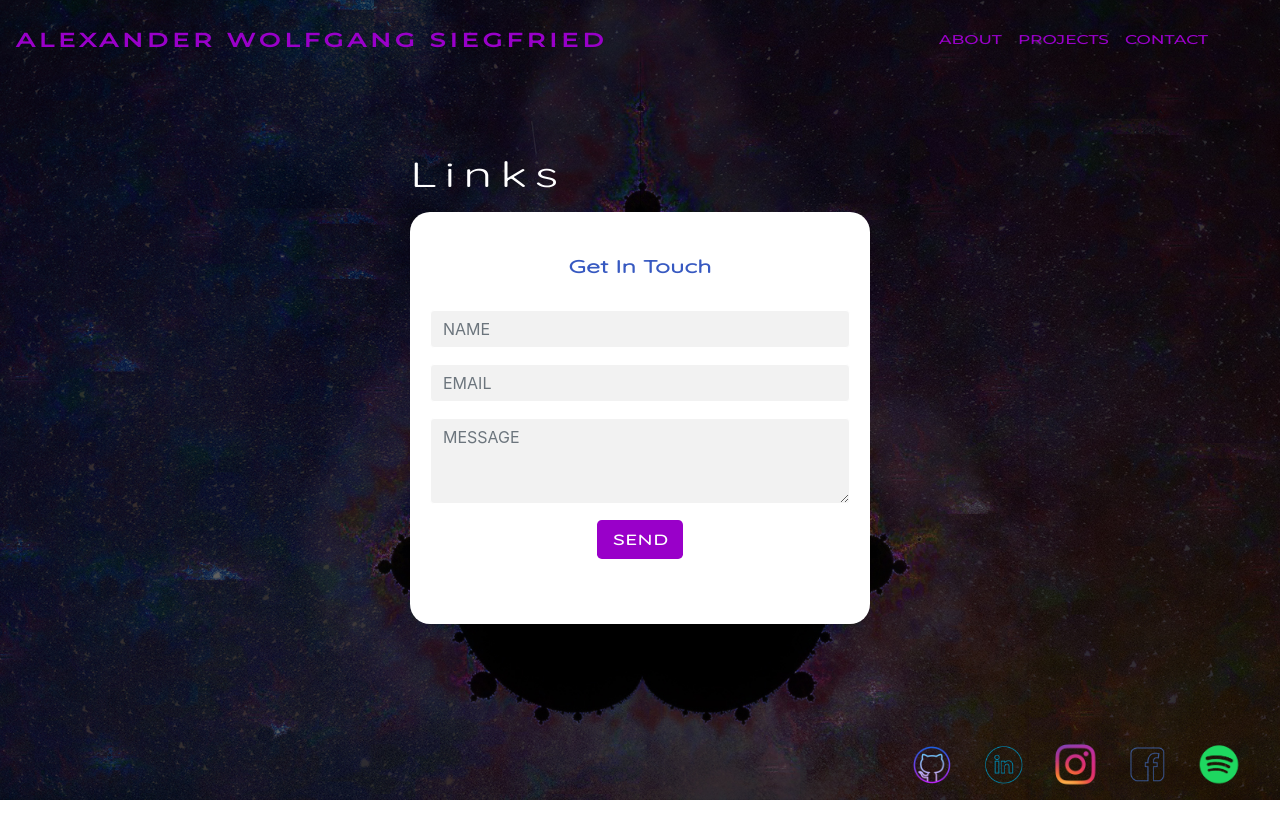
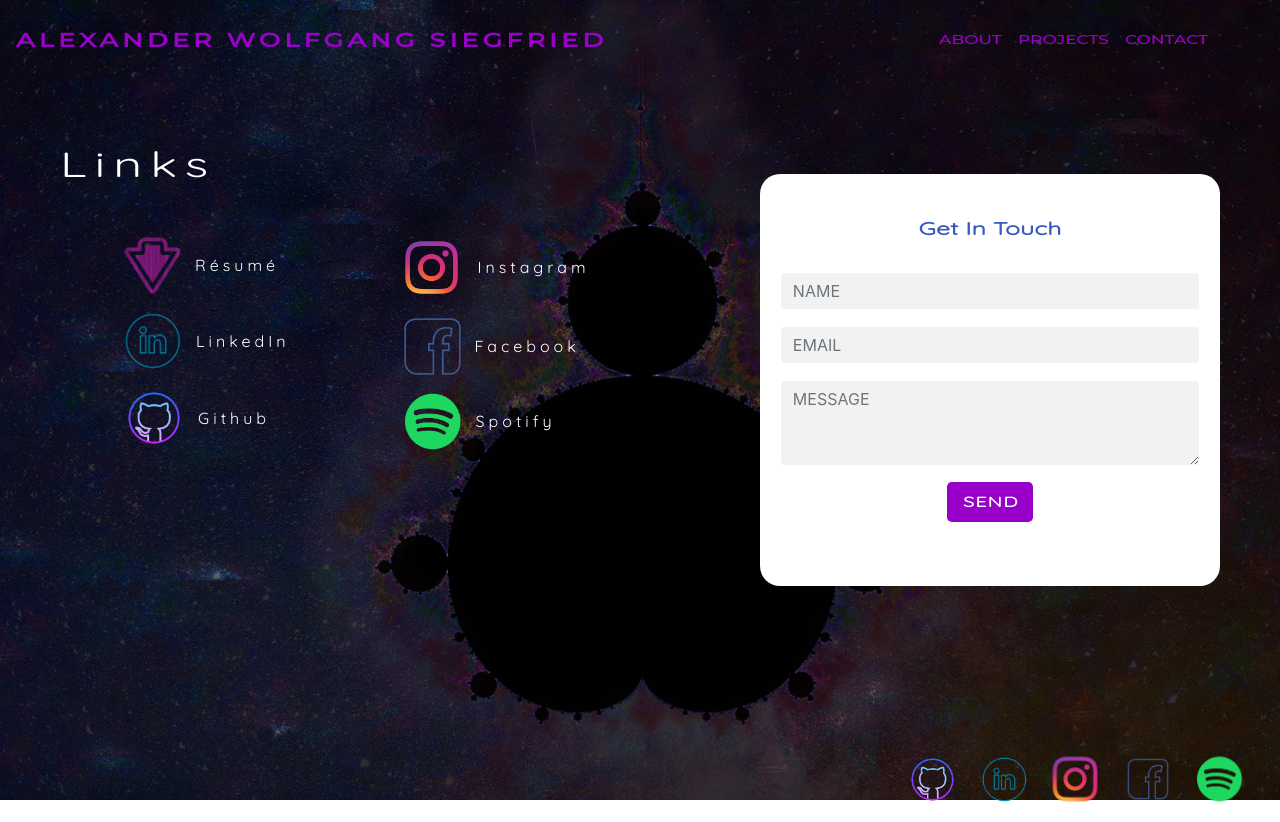
Before and after one commit to AWSiegfried/portfolio, a React (Create React App) app in the folder client/: page /contact in a window 1280 px wide. Built offline with nearby package versions, Linux system fonts and the light colour scheme.

Commit message:
links basic styling

```diff
--- a/client/src/components/Icon/Icon.js
+++ b/client/src/components/Icon/Icon.js
@@ -6,7 +6,8 @@ function Icon({ href, src, alt, height, ml, mr }) {
     marginLeft: ml,
     marginRight: mr,
     transform: "scale(2.25)",
-    paddingBottom: "1vw"
+    paddingBottom: "5px",
+    paddingTop: "5px"
   }
   return (
     <a href={href} target="_blank" rel="noreferrer">
--- a/client/src/components/Links/Links.css
+++ b/client/src/components/Links/Links.css
@@ -0,0 +1,38 @@
+.links-container {
+    display: flex;
+    flex-direction: row;
+    align-items: center;
+    object-fit: contain;
+    justify-content: space-around;
+}
+
+.three-links {
+    display: flex;
+    flex-direction: column;
+    align-content: flex-start;
+    /* align-items: baseline; */
+    justify-content: space-around;
+    margin-left: 50px;
+    margin-right: 50px;
+    color: white;
+    text-align: left;
+}
+
+.links-link {
+    margin-top: 20px;
+    margin-bottom: 20px;
+    display: flex;
+    align-items: center;
+    color: white;
+    font-family: "Quicksand", sans-serif;
+    letter-spacing: 4px;
+    font-weight: 500;
+
+}
+
+
+.icon {
+    margin-left: 50px;
+    margin-right: 50px;
+    background: red;
+}
--- a/client/src/components/Links/Links.js
+++ b/client/src/components/Links/Links.js
@@ -0,0 +1,75 @@
+import React from "react";
+import "./Links.css"
+
+//Link images
+import { Down, Fb, Gh, Ig, Li, Sp } from "../../assets/icons/allicons";
+
+//Componenets
+import { Icon } from "../allComponents";
+
+function Links() {
+  return (
+    <div className="links-container">
+      <div className="three-links">
+        <a
+          href="https://google.com"
+          target="_blank"
+          rel="noreferrer"
+          className="links-link"
+        >
+          <Icon src={Down} alt="Résumé" height="35" className="icon" ml="30px" mr="30px"/>
+          Résumé
+        </a>
+        <a
+          href="https://google.com"
+          target="_blank"
+          rel="noreferrer"
+          className="links-link"
+        >
+          <Icon src={Li} alt="LinkedIn" height="36" className="icon" ml="30px" mr="30px"/>
+          LinkedIn
+        </a>
+        <a
+          href="https://google.com"
+          target="_blank"
+          rel="noreferrer"
+          className="links-link"
+        >
+          <Icon src={Gh} alt="Github" height="38" className="icon" ml="30px" mr="30px"/>
+          Github
+        </a>
+      </div>
+      <div className="three-links">
+        <a
+          href="https://google.com"
+          target="_blank"
+          rel="noreferrer"
+          className="links-link"
+        >
+          <Icon src={Ig} alt="Instagram" height="43" className="icon"  ml="25px" mr="30px"/>
+          Instagram
+        </a>
+        <a
+          href="https://google.com"
+          target="_blank"
+          rel="noreferrer"
+          className="links-link"
+        >
+          <Icon src={Fb} alt="Facebook" height="35" className="icon" ml="30px" mr="30px"/>
+          Facebook
+        </a>
+        <a
+          href="https://google.com"
+          target="_blank"
+          rel="noreferrer"
+          className="links-link"
+        >
+          <Icon src={Sp} alt="Spotify" height="35" className="icon" ml="30px" mr="30px"/>
+          Spotify
+        </a>
+      </div>
+    </div>
+  );
+}
+
+export default Links;
--- a/client/src/components/allComponents.js
+++ b/client/src/components/allComponents.js
@@ -4,6 +4,7 @@ import Icon from "./Icon/Icon"
 import Title from "./Title/Title"
 import Project from "./Project/Project"
 import ContactForm from "./ContactForm/ContactForm"
+import Links from "./Links/Links"
 
 export {
     Footer,
@@ -11,5 +12,6 @@ export {
     Icon,
     Title,
     Project,
-    ContactForm
+    ContactForm,
+    Links
 }
--- a/client/src/pages/Contact/Contact.css
+++ b/client/src/pages/Contact/Contact.css
@@ -1,5 +1,5 @@
 .contact-container {
-  background: blue center center/cover no-repeat;
+  background: black center center/cover no-repeat;
   height: 105%;
   width: 100%;
   margin-top: -5vh;
@@ -10,8 +10,9 @@
   flex-direction: row;
   align-items: center;
   object-fit: contain;
-  justify-content: center;
+  justify-content: space-around;
 }
 
 .contact-links {
+    margin-top: -175px;
 }
--- a/client/src/pages/Contact/Contact.js
+++ b/client/src/pages/Contact/Contact.js
@@ -8,7 +8,7 @@ import "./Contact.css";
 import { Projects as background } from "../../assets/backgrounds/allbackgrounds";
 
 //Componenets
-import { Title, ContactForm } from "../../components/allComponents";
+import { Title, ContactForm, Links } from "../../components/allComponents";
 
 function Contact() {
   const styles = {
@@ -23,17 +23,17 @@ function Contact() {
     },
     p: {
       marginBottom: ".5rem",
-    }
+    },
   };
-
 
   return (
     <div className="contact-container" style={styles.background}>
       <div className="contact-links">
-        <Title />
-        <ContactForm />
+        <Title/>
+        <br></br>
+        <Links />
       </div>
-
+      <ContactForm />
     </div>
   );
 }
```
